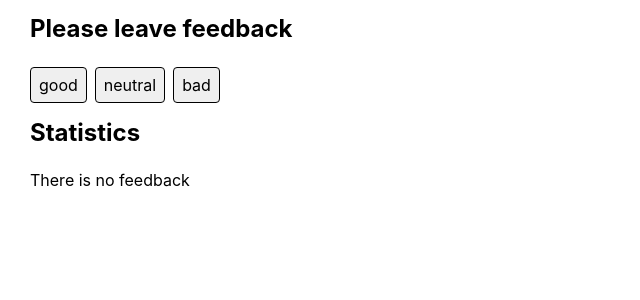
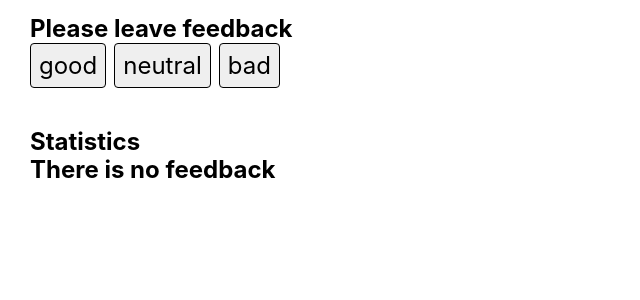
Before and after one commit to AllaSemeniuta/goit-react-hw-02-feedback, a React (Create React App) app: page / in a window 1280 px wide. Shown: the top 300 px of the page, without its empty margins (0-640 px from the left). Built offline with nearby package versions, Linux system fonts and the light colour scheme.

Commit message:
add some fix

```diff
--- a/src/components/App.jsx
+++ b/src/components/App.jsx
@@ -13,11 +13,9 @@ export class App extends Component {
     bad: 0,
   };
 
-  addFeedback = e => {
-    const options = e.target.textContent;
-
+  addFeedback = selectOption => {
     this.setState(prevState => ({
-      [options]: prevState[options] + 1,
+      [selectOption]: prevState[selectOption] + 1,
     }));
   };
 
@@ -39,12 +37,13 @@ export class App extends Component {
       <>
         <Box py="15px" px="30px">
           <GlobalStyle />
-          <Section title="Please leave feedback" />
+          <Section title="Please leave feedback">
             <FeedbackOptions
               options={feedbackCategories}
               onLeaveFeedback={this.addFeedback}
             />
-          <Section title="Statistics" />
+          </Section>
+          <Section title="Statistics">
             {this.countTotalFeedback() >= 1 ? (
               <Statistics
                 good={this.state.good}
@@ -56,6 +55,7 @@ export class App extends Component {
             ) : (
               <Notificstion message="There is no feedback" />
             )}
+          </Section>
         </Box>
       </>
     );
--- a/src/components/FeedbackOptions/FeedbackOptions.js
+++ b/src/components/FeedbackOptions/FeedbackOptions.js
@@ -6,7 +6,11 @@ export const FeedbackOptions = ({ options, onLeaveFeedback }) => {
   return (
     <Box>
       {options.map((option, index) => (
-        <Button key={index} type="button" onClick={onLeaveFeedback}>
+        <Button
+          key={index}
+          type="button"
+          onClick={() => onLeaveFeedback(option)}
+        >
           {option}
         </Button>
       ))}
@@ -15,6 +19,6 @@ export const FeedbackOptions = ({ options, onLeaveFeedback }) => {
 };
 
 FeedbackOptions.propTypes = {
-  option: PropTypes.array.isRequired,
+  options: PropTypes.array.isRequired,
   onLeaveFeedback: PropTypes.func.isRequired,
 };
--- a/src/components/Section/Section.js
+++ b/src/components/Section/Section.js
@@ -1,10 +1,15 @@
 import { Title } from './Section.styled';
 import PropTypes from 'prop-types';
 
-export const Section = ({ title }) => {
-  return <Title>{title}</Title>;
+export const Section = ({ title, children }) => {
+  return (
+    <Title>
+      {title} {children}
+    </Title>
+  );
 };
 
-Title.propTypes = {
+Section.propTypes = {
   title: PropTypes.string.isRequired,
+  children: PropTypes.element.isRequired,
 };
```
Lines whose indentation alone changed are shown as unchanged.
